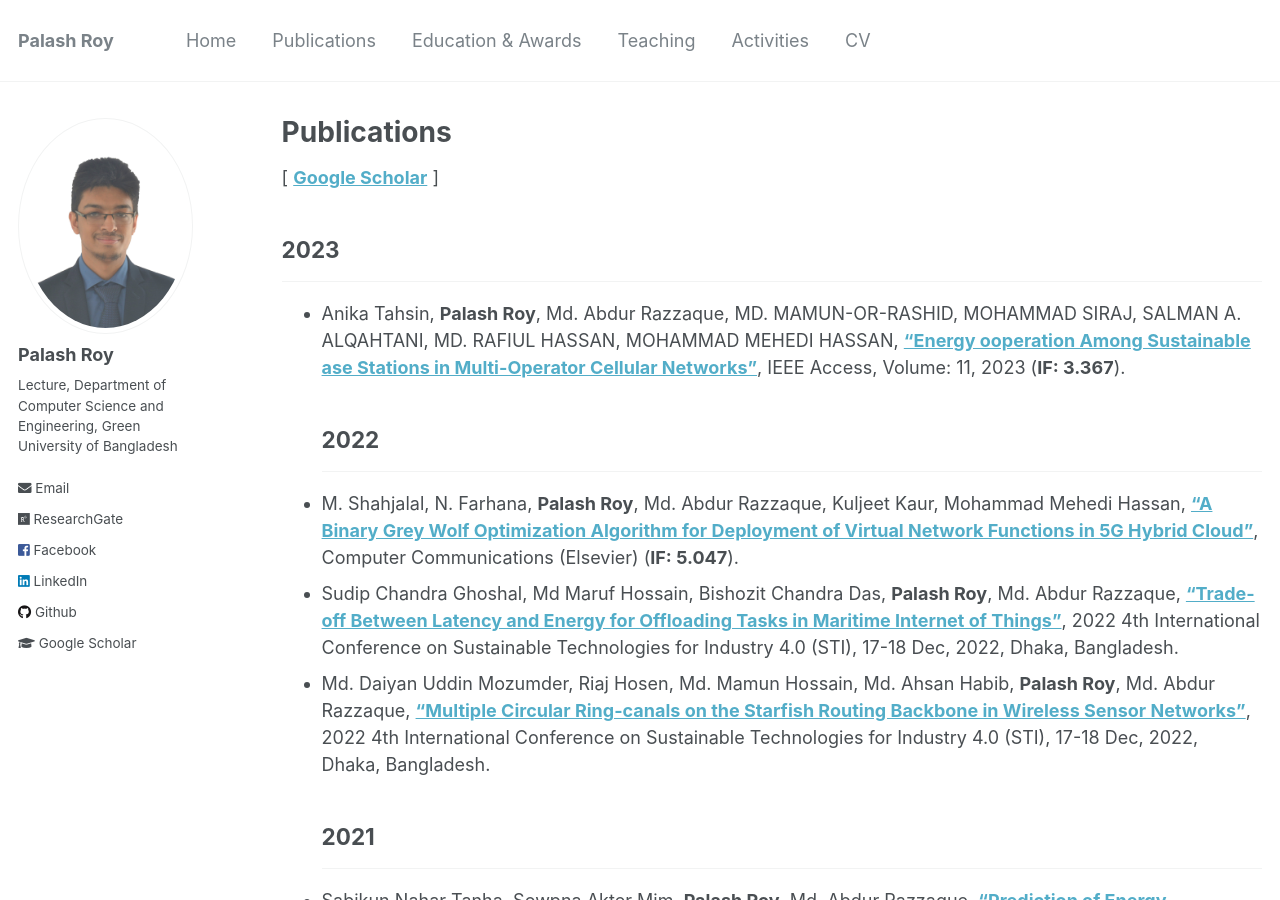
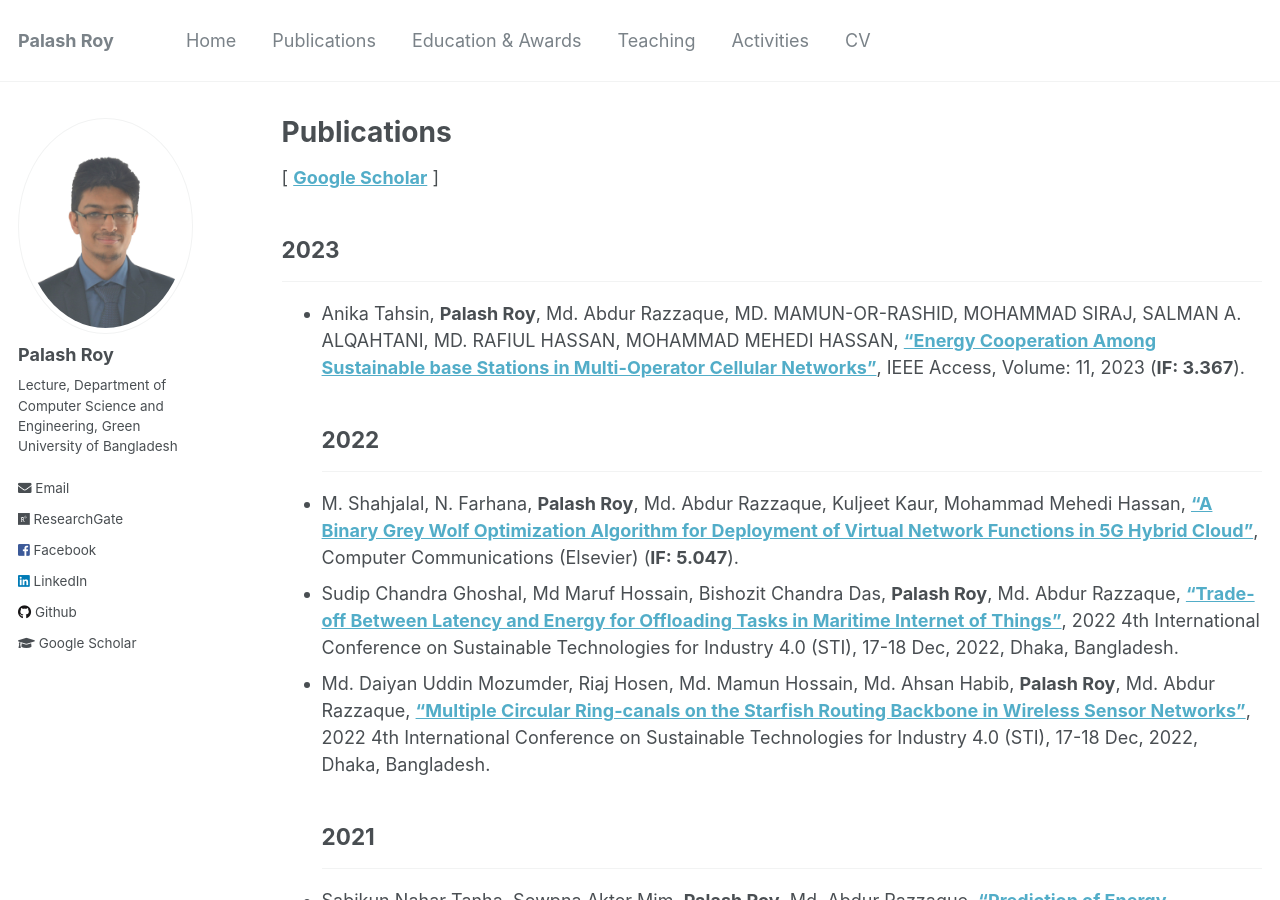
Before and after one commit to PalashRoy975/PalashRoy975.github.io, a Jekyll site: the page built from _pages/publications.md, in a window 1280 px wide and 900 px high. Built offline with Jekyll 4.4.1, drawn with Linux system fonts in a browser that asks for light colours.

Commit message:
Update publications.md

```diff
--- a/_pages/publications.md
+++ b/_pages/publications.md
@@ -8,7 +8,7 @@ author_profile: true
 [ [**Google Scholar**](https://scholar.google.com/citations?user=6YbqlUkAAAAJ&hl=en&authuser=1) ]
 ## 2023
 -----------
-* Anika Tahsin, **Palash Roy**, Md. Abdur Razzaque, MD. MAMUN-OR-RASHID, MOHAMMAD SIRAJ, SALMAN A. ALQAHTANI, MD. RAFIUL HASSAN, MOHAMMAD MEHEDI HASSAN, [**"Energy ooperation Among Sustainable ase Stations in Multi-Operator Cellular Networks"**](//ww.sciencedirect.com/science/article/abs/pii/S0140366422002432?via%3Dihub), IEEE Access, Volume: 11, 2023 (**IF: 3.367**).
+* Anika Tahsin, **Palash Roy**, Md. Abdur Razzaque, MD. MAMUN-OR-RASHID, MOHAMMAD SIRAJ, SALMAN A. ALQAHTANI, MD. RAFIUL HASSAN, MOHAMMAD MEHEDI HASSAN, [**"Energy Cooperation Among Sustainable base Stations in Multi-Operator Cellular Networks"**](https://ieeexplore.ieee.org/document/10049573), IEEE Access, Volume: 11, 2023 (**IF: 3.367**).
 ## 2022
 -----------
 * M. Shahjalal, N. Farhana, **Palash Roy**, Md. Abdur Razzaque, Kuljeet Kaur, Mohammad Mehedi Hassan, [**"A Binary Grey Wolf Optimization Algorithm for Deployment of Virtual Network Functions in 5G Hybrid Cloud"**](https://www.sciencedirect.com/science/article/abs/pii/S0140366422002432?via%3Dihub), Computer Communications (Elsevier) (**IF: 5.047**).
```
